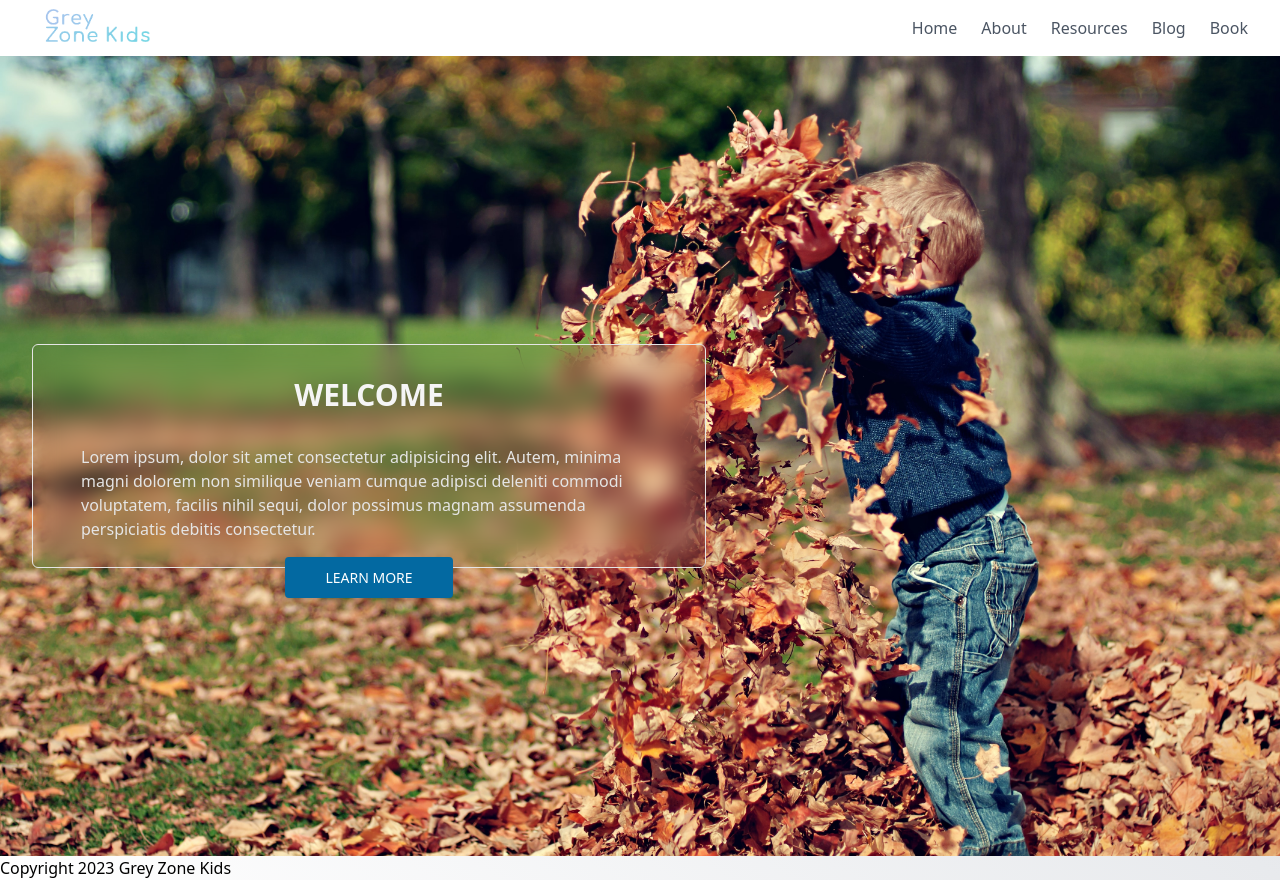
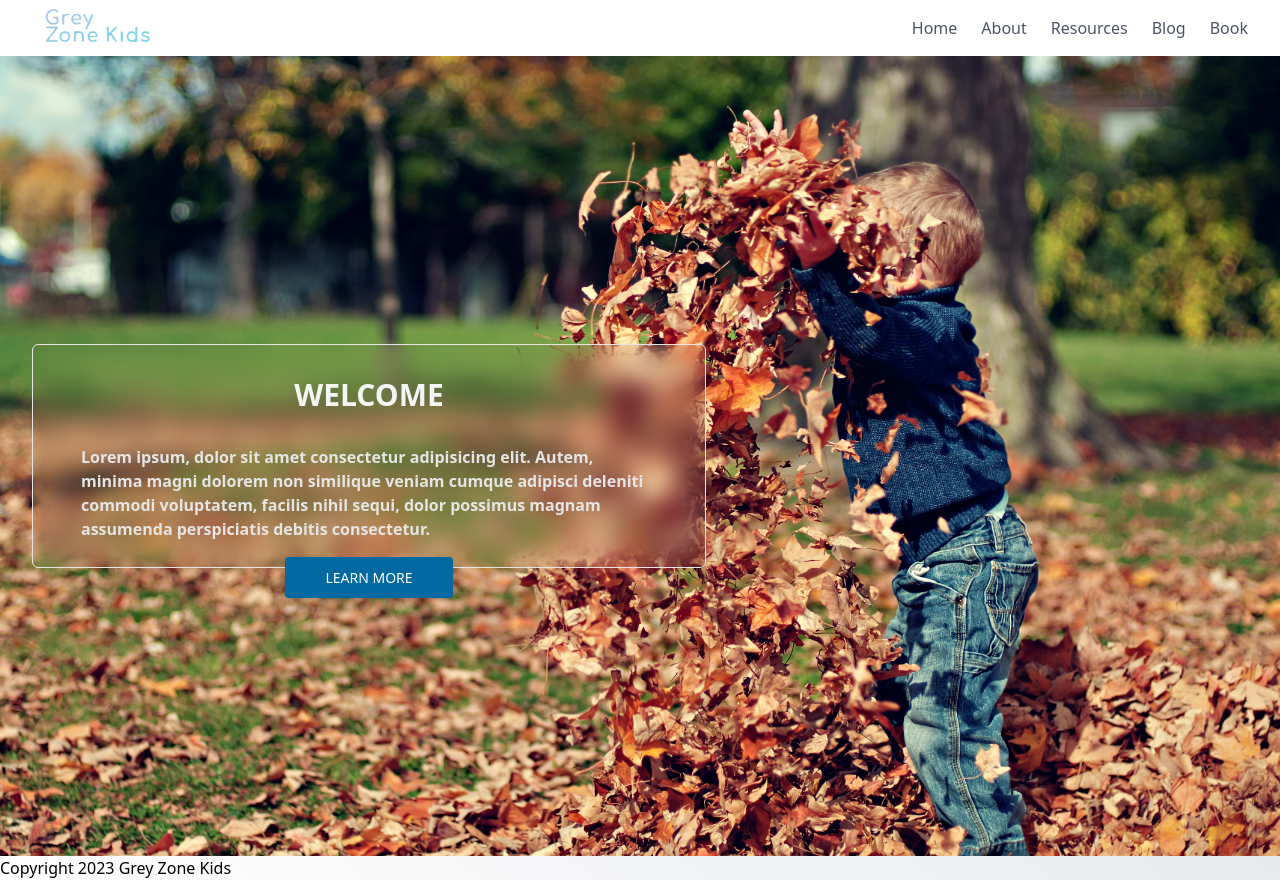
Before and after one commit to jnbjensen/grey-zone-kids-website, a React (Vite) app: page / in a window 1280 px wide. Built offline with nearby package versions, Linux system fonts and the light colour scheme.

Commit message:
Modify Navbar flex properties

```diff
--- a/src/components/Navbar.jsx
+++ b/src/components/Navbar.jsx
@@ -7,7 +7,7 @@ function Navbar() {
     <nav className="w-full bg-white shadow">
       <div className="justify-between px-4 mx-auto lg:max-w-8xl md:items-center md:flex md:px-8">
         <div>
-          <div className="flex items-center justify-around py-3 md:py-1 md:block">
+          <div className="flex items-center justify-between py-3 md:py-1 md:block">
             <img src="./public/images/greyzonekids-logo.png" alt="Site logo" className="w-32" />
             <div className="md:hidden">
               <button
@@ -54,7 +54,7 @@ function Navbar() {
               navbar ? 'block' : 'hidden'
             }`}
           >
-            <ul className="items-center justify-center space-y-8 md:flex md:space-x-6 md:space-y-0">
+            <ul className="flex flex-col md:flex-row items-center justify-center space-y-8 md:flex md:space-x-6 md:space-y-0">
               <li className="text-gray-600 hover:text-blue-600 hover:border-blue-600 hover:border-b-2">
                 <a href="/">Home</a>
               </li>
--- a/src/pages/Home.jsx
+++ b/src/pages/Home.jsx
@@ -7,7 +7,7 @@ function Home() {
       <section className="bg-hero bg-no-repeat bg-cover bg-center bg-fixed h-screen flex">
         <div className="border-neutral-200 flex flex-col justify-start items-center rounded-md bg-clip-padding backdrop-filter backdrop-blur-md bg-opacity-30 border my-72 mx-8">
           <h1 className="text-neutral-100 font-bold text-3xl py-8">WELCOME</h1>
-          <p className="text-neutral-200 max-w-2xl px-12">
+          <p className="text-neutral-200 max-w-2xl px-12 font-semibold">
             Lorem ipsum, dolor sit amet consectetur adipisicing elit. Autem, minima magni dolorem
             non similique veniam cumque adipisci deleniti commodi voluptatem, facilis nihil sequi,
             dolor possimus magnam assumenda perspiciatis debitis consectetur.
```
